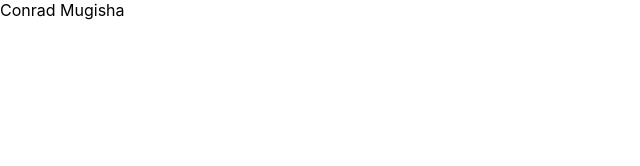
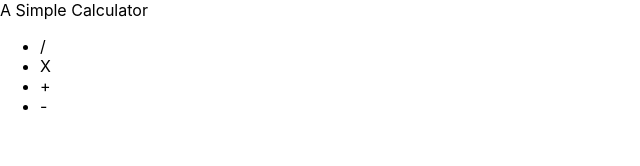
Before and after one commit to conrad96/react_simple_calc, a React (Create React App) app: page / in a window 1280 px wide. Shown: the top 166 px of the page, without its empty margins (0-640 px from the left). Built offline with nearby package versions, Linux system fonts and the light colour scheme.

Commit message:
added code for result/keypad components

```diff
--- a/src/App.js
+++ b/src/App.js
@@ -1,11 +1,28 @@
-import React from 'react';
+import React, {Component} from 'react';
+import KeyPad from './components/keypad';
+import ResultPad from './components/result';
+class App extends Component {
+  constructor(props) {
+    super();
 
-function App() {
-  return (
-    <div className="App">
-      Conrad Mugisha
-    </div>
-  );
+    this.state = {
+      result: ""
+    }
+  }
+
+  render() {
+    return(
+      <div className="App">
+        <header className="App-header">A Simple Calculator</header>
+        <div className="calculator-wrapper">
+            <div className="visible-wrapper">
+                <ResultPad result={this.state.result} />
+                <KeyPad onClickhandler={this.onClickhandler} />
+            </div>
+        </div>
+      </div>
+    );
+  }
 }
 
 export default App;
--- a/src/components/keypad/index.js
+++ b/src/components/keypad/index.js
@@ -1,17 +1,57 @@
-import react, {Component} from 'react';
+import React, {Component} from 'react';
 import './keypad.scss';
 
-class KeypadComponent extends Component {
+class KeyPad extends Component {
     constructor(props) {
         super();
+
+        this.keypadKeys = [
+            { value: '/', type: 'symbol'},
+            { value: 'X', type: 'symbol'},
+            { value: '+', type: 'symbol'},
+            { value: '-', type: 'symbol'},
+            { value: '0', type: 'number'},
+            { value: '1', type: 'number'},
+            { value: '2', type: 'number'},
+            { value: '3', type: 'number'},
+            { value: '4', type: 'number'},
+            { value: '5', type: 'number'},
+            { value: '6', type: 'number'},
+            { value: '7', type: 'number'},
+            { value: '8', type: 'number'},
+            { value: '9', type: 'number'},
+            { value: '0', type: 'number'},
+        ];
     }
+
     render(props) {
         return (
-            <div>
-
+            <div className="keypad">
+                <div className="keypad-wrapper">
+                    <div className="keypad-row">
+                        <ul>
+                            {
+                                this.keypadKeys.map((data, index)=> {
+                                    if(index < 4) {
+                                        return (
+                                            <li
+                                            key={index}
+                                            name={data.value}
+                                            className={data.type}
+                                            onClick={() => this.props.onClickhandler(data.value)}
+                                            >
+                                                {data.value}
+                                            </li>
+                                        );
+                                    }
+                                })
+                            }
+                        </ul>
+                    </div>
+                </div>
             </div>
         );
     }
 }
 
-export default KeypadComponent;
+export default KeyPad;
--- a/src/components/result/index.js
+++ b/src/components/result/index.js
@@ -0,0 +1,20 @@
+import React , {Component} from 'react';
+
+class ResultPad extends Component {
+    constructor(props) {
+        super();
+    }
+    render() {
+        return(
+            <div className="result-pad">
+                <div className="wrapper">
+                    <p>
+                        {this.props.result}
+                    </p>
+                </div>
+            </div>
+        )
+    }
+}
+
+export default ResultPad;
```
